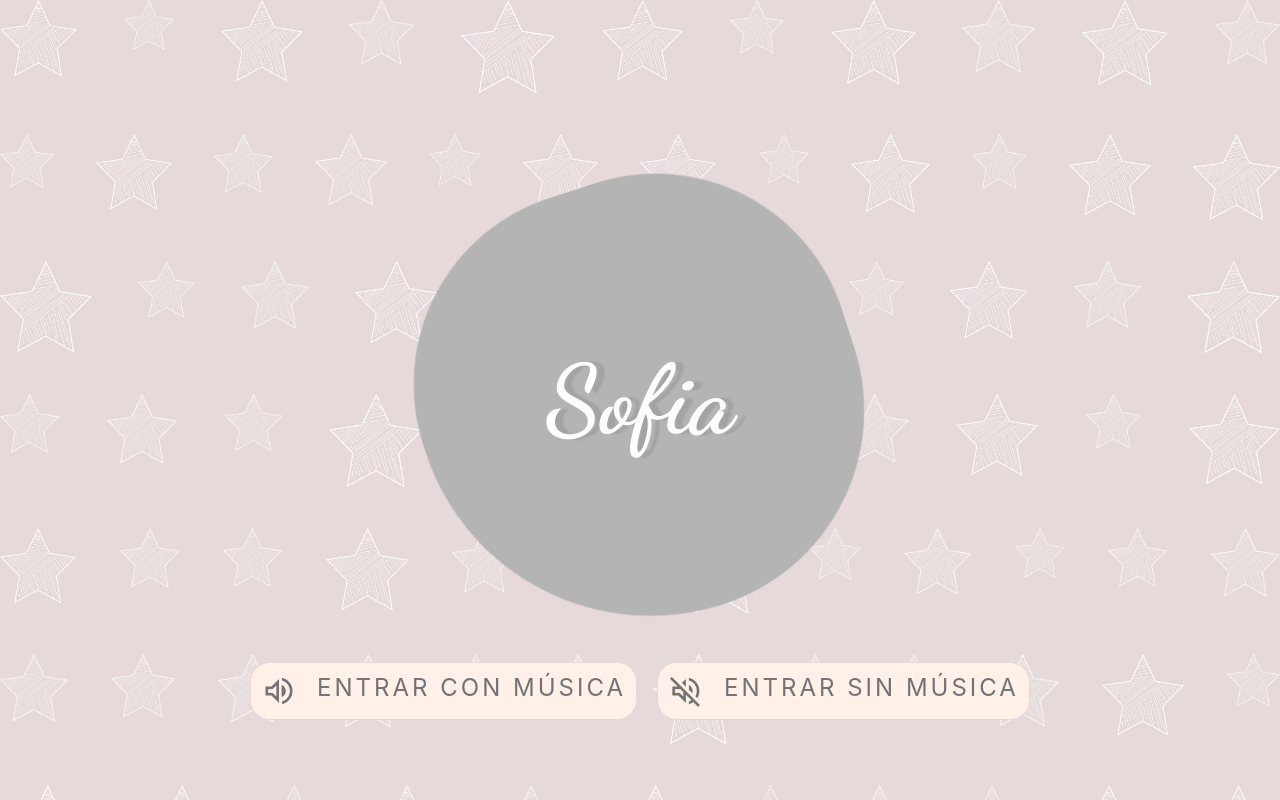
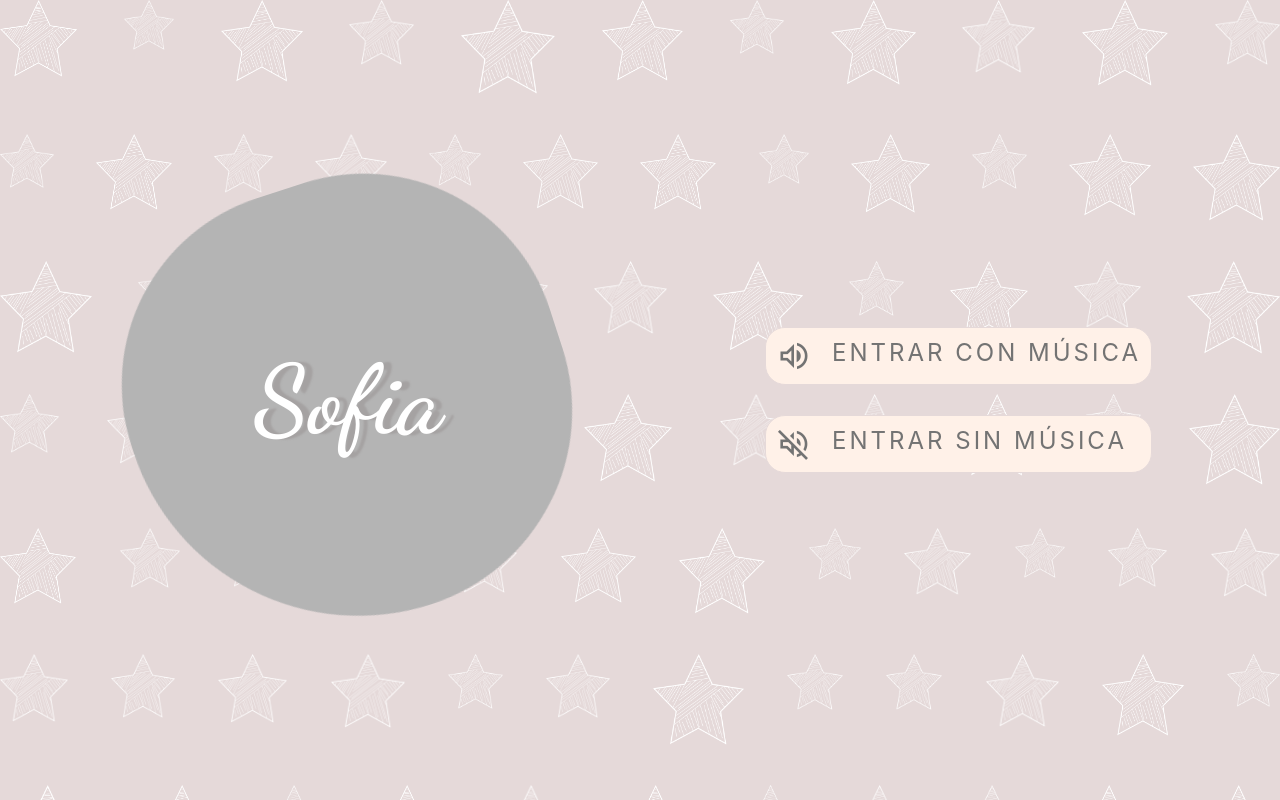
Before and after one commit to agulujan41/sofialujan15, a React (Create React App) app: page / in a window 1280 px wide. Shown: the top 800 px of the page. Built offline with nearby package versions, Linux system fonts and the light colour scheme; a web font is replaced by a local one.

Commit message:
git ending 5

```diff
--- a/public/style.css
+++ b/public/style.css
@@ -479,7 +479,7 @@ background: #E5D9D9;
     position: relative;
     top:-10vh;
     display: flex;
-
+    flex-direction: row;
     flex-wrap: wrap;
     gap: 100px;
     align-items: center;
@@ -954,6 +954,7 @@ background: #E5D9D9;
 }
 @media screen  and (orientation:landscape){
     .circle{
+
         width: 55vh;
         height: 55vh;
     }
@@ -962,13 +963,25 @@ background: #E5D9D9;
         height: 55vh;
     }
     .circle2{
+        position: absolute;
+        left: 10%;
+        transform: translateX(0%);
         width: 55vh;
         height: 55vh;
 
 
     }
     .circleContenedor2{
+        position: absolute;
+        left: 10%;
+        transform: translateX(0%);
         width: 55vh;
         height: 55vh;
     }
+    .askingMusic{
+        flex-direction: column;
+        right: 10%;
+        bottom: auto;
+        gap: 30px;
+    }
 }
```
